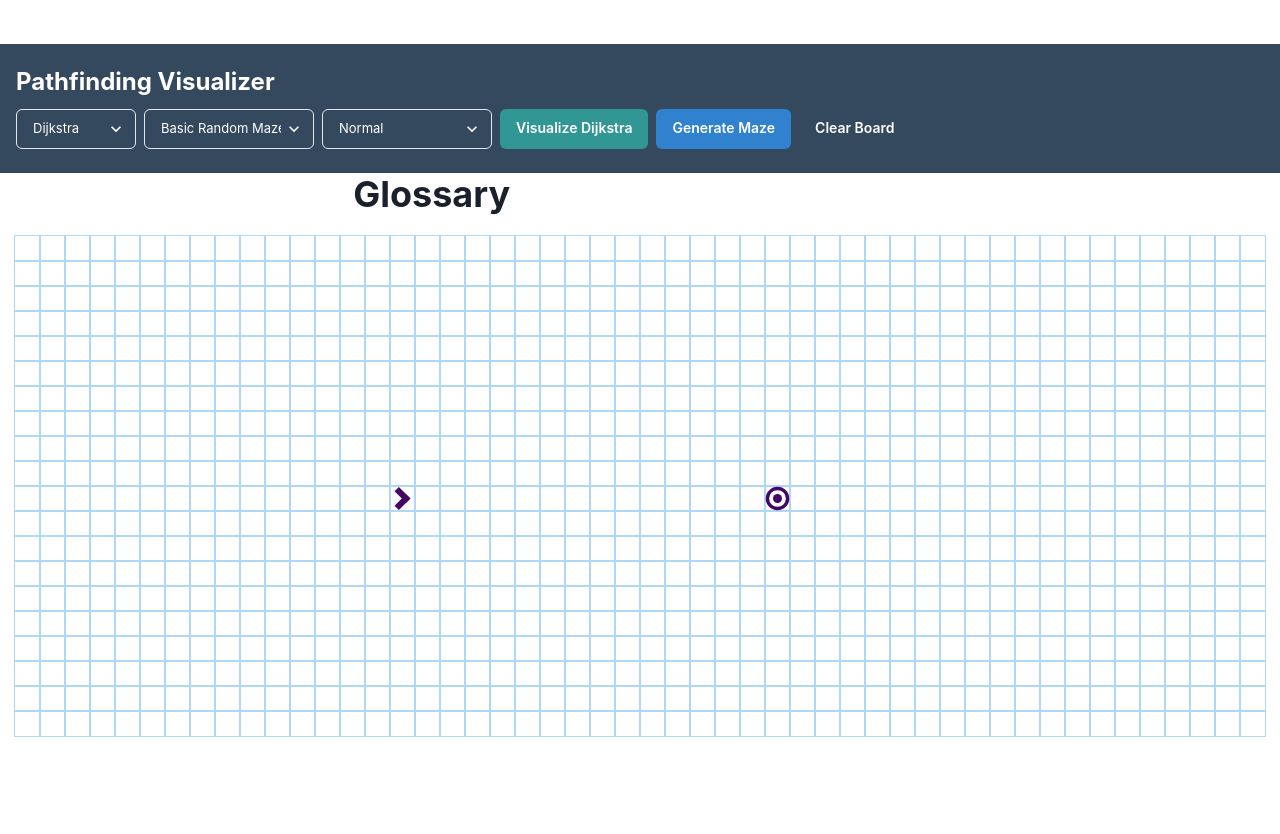
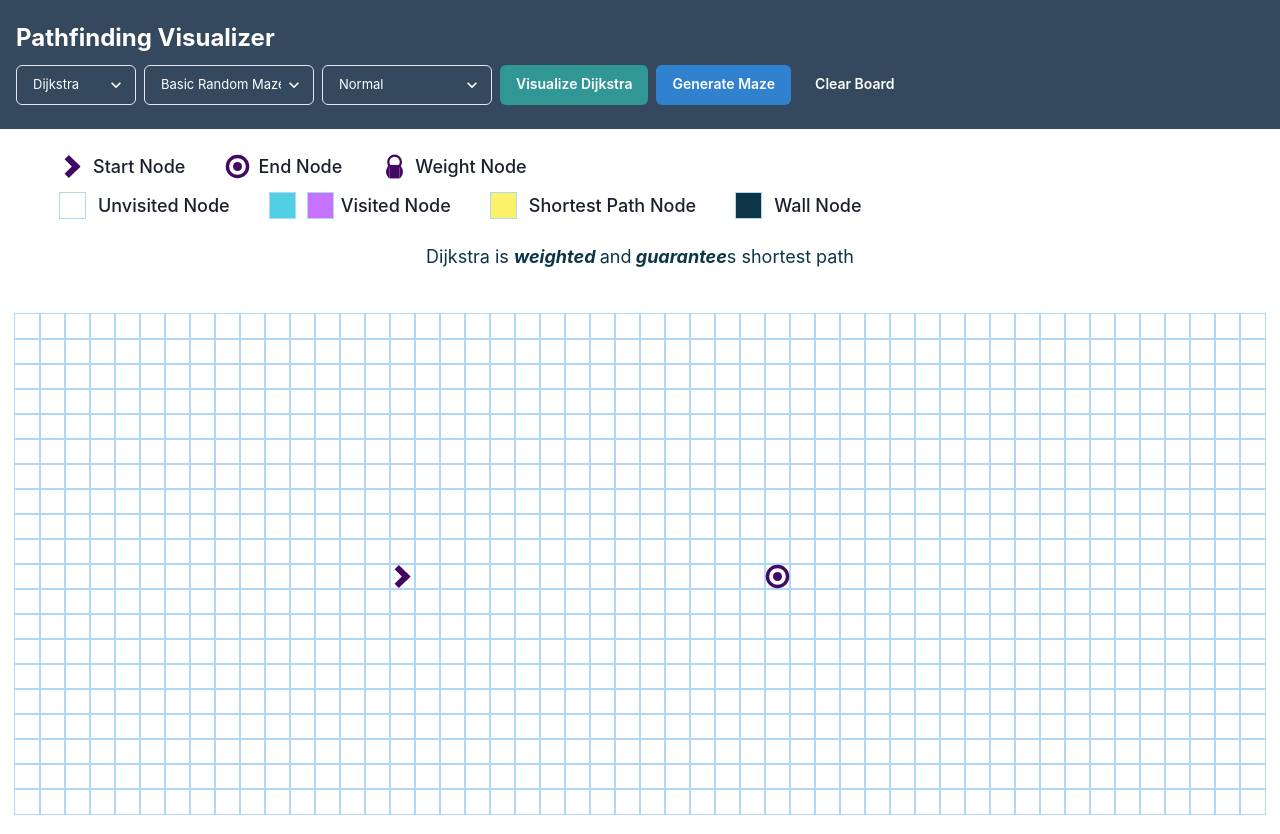
Before and after one commit to Kaung-HtetKyaw/pathfinding-visualizer, a React (Create React App) app: page / in a window 1280 px wide. Before the commit the page ends 800 px from the top, so only its background shows below. Built offline with nearby package versions, Linux system fonts and the light colour scheme.

Commit message:
add: Header and Glossary

```diff
--- a/src/PathFinding/algorithms/index.js
+++ b/src/PathFinding/algorithms/index.js
@@ -10,30 +10,35 @@ const ALGORITHMS = {
     about: "blah blah",
     algorithm: dijkstra,
     weighted: true,
+    shortest: true,
   },
   Astar: {
     name: "A*",
     about: "blah blah",
     algorithm: a_star,
     weighted: true,
+    shortest: true,
   },
   BFS: {
     name: "Breadth First Search",
     about: "blah blah",
     algorithm: BFS,
     weighted: false,
+    shortest: true,
   },
   GBFS: {
     name: "Greedy Best First Search",
     about: "blah blah",
     algorithm: GBFS,
     weighted: true,
+    shortest: false,
   },
   DFS: {
     name: "Depth First Search",
     about: "blah blah",
     algorithm: DFS,
     weighted: false,
+    shortest: false,
   },
 };
 
--- a/src/PathFinding/visualizer/Node/node.css
+++ b/src/PathFinding/visualizer/Node/node.css
@@ -3,7 +3,11 @@
   height: 100%;
   outline: 1px solid rgb(175, 216, 248);
   display: inline-block;
-  margin: 0 !important;
+}
+
+.strike-through {
+  color: red;
+  text-decoration: line-through;
 }
 
 .node-finish {
--- a/src/PathFinding/visualizer/index.js
+++ b/src/PathFinding/visualizer/index.js
@@ -126,7 +126,7 @@ const Visualizer = () => {
     if (isStartSelected || isEndSelected) return;
     if (isStart(row, col) || isEnd(row, col)) return;
     if (!isWPressed) return;
-    if (algorithm === "BFS") return;
+    if (!ALGORITHMS[algorithm].weighted) return;
 
     let node = grid[row][col];
     weights[node.name] = !weights[node.name] || 0;
@@ -256,7 +256,8 @@ const Visualizer = () => {
 
   const generateMaze = () => {
     if (animating) return;
-    if (algorithm === "BFS" && maze === "WeightMaze") return;
+    // dont allow to generate weight maze if algorithm is unweighted
+    if (!ALGORITHMS[algorithm].weighted && maze === "WeightMaze") return;
     let newGrid = grid;
     setWalls({});
     setAnimating(true);
@@ -363,7 +364,7 @@ const Visualizer = () => {
         clearBoard={resetGrid}
       />
 
-      <Glossary />
+      <Glossary algorithm={algorithm} />
 
       <Center
         cursor={`url(${
--- a/src/common/components/Glossary.js
+++ b/src/common/components/Glossary.js
@@ -1,10 +1,84 @@
 import React from "react";
-import { Container, Heading, Image, Box, HStack } from "@chakra-ui/react";
+import {
+  Container,
+  Heading,
+  Image,
+  Box,
+  HStack,
+  Flex,
+  Text,
+} from "@chakra-ui/react";
+import startNodeimg from "../../images/triangle-right.svg";
+import endNodeImg from "../../images/circle.svg";
+import weightNodeImg from "../../images/weight.svg";
+import ALGORITHMS from "../../PathFinding/algorithms";
 
-const Glossary = () => {
+const specialNodes = [
+  { name: "Start Node", img: startNodeimg },
+  { name: "End Node", img: endNodeImg },
+  { name: "Weight Node", img: weightNodeImg },
+];
+
+const otherNodes = [
+  { name: "Unvisited Node", color: ["white"] },
+  { name: "Visited Node", color: ["#51CFE3", "#C573FE"] },
+  { name: "Shortest Path Node", color: ["#FCF16A"] },
+  { name: "Wall Node", color: ["#0C3547"] },
+];
+
+const Glossary = ({ algorithm }) => {
   return (
-    <Container>
-      <Heading>Glossary</Heading>
+    <Container my="6" px={10} maxW="100%">
+      <Flex>
+        {specialNodes.map((el) => (
+          <HStack px={5} key={el.name}>
+            <Image boxSize="25px" src={el.img} />
+            <Text
+              className={
+                !ALGORITHMS[algorithm].weighted &&
+                el.name === "Weight Node" &&
+                "strike-through"
+              }
+              as="span"
+              fontSize="18px"
+              fontWeight="medium"
+            >
+              {el.name}
+            </Text>
+          </HStack>
+        ))}
+      </Flex>
+      <Flex mt={3}>
+        {otherNodes.map((node) => (
+          <HStack px={5} key={node.name}>
+            {node.color.map((el) => (
+              <Box
+                key={el}
+                mr={"5px"}
+                className="node"
+                bg={el}
+                width="25px"
+                h="25px"
+              ></Box>
+            ))}
+            <Text as="span" fontSize="18px" fontWeight="medium">
+              {node.name}
+            </Text>
+          </HStack>
+        ))}
+      </Flex>
+      <Text color="#0C3547" mt="6" fontSize="18px" textAlign="center">
+        {ALGORITHMS[algorithm].name} is{" "}
+        <Text as="span" fontStyle="italic" fontWeight="bold">
+          {ALGORITHMS[algorithm].weighted ? "weighted" : "unweighted"}{" "}
+        </Text>{" "}
+        and
+        <Text fontStyle="italic" as="span" fontWeight="bold">
+          {" "}
+          {ALGORITHMS[algorithm].shortest ? "" : "does not"} guarantee
+        </Text>
+        {ALGORITHMS[algorithm].shortest ? "s" : ""} shortest path
+      </Text>
     </Container>
   );
 };
--- a/src/common/components/Header.js
+++ b/src/common/components/Header.js
@@ -37,6 +37,7 @@ const Header = ({
           <HStack>
             <Box>
               <Select
+                isDisabled={animating}
                 onChange={(e) => setAlgorithm(e.target.value)}
                 width="120px"
                 defaultValue={algorithm}
@@ -56,6 +57,7 @@ const Header = ({
               </Select>
             </Box>
             <Select
+              isDisabled={animating}
               onChange={(e) => setMaze(e.target.value)}
               width="170px"
               defaultValue={maze}
@@ -76,6 +78,7 @@ const Header = ({
           </HStack>
           <HStack>
             <Select
+              isDisabled={animating}
               onChange={(e) => setSpeed(e.target.value)}
               width="170px"
               defaultValue={speed}
```
